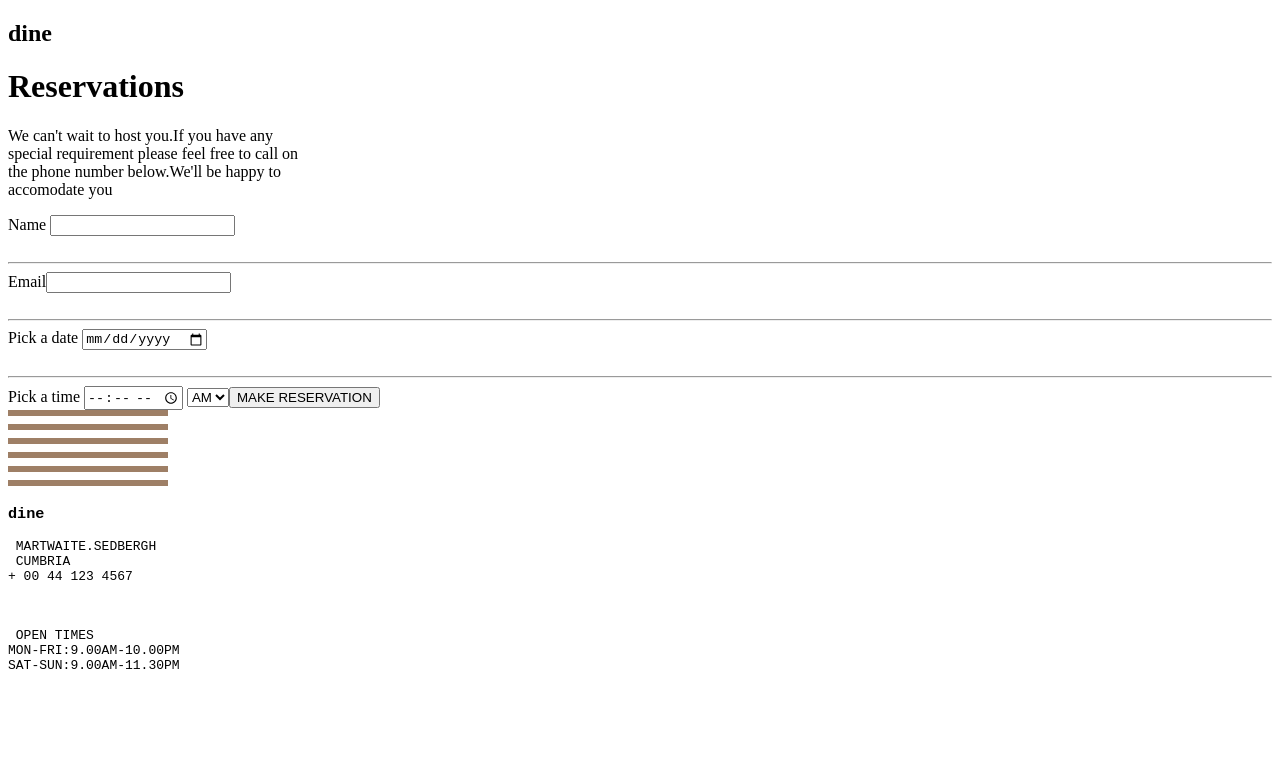
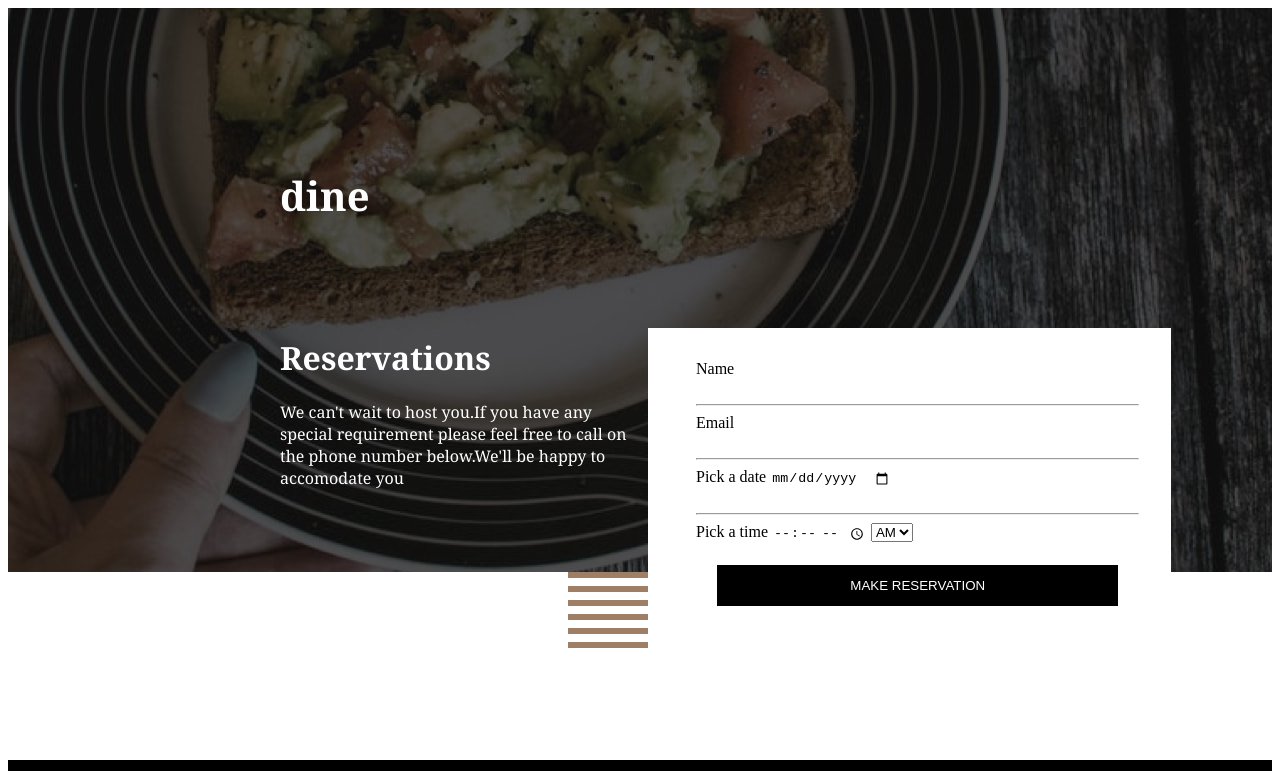
Before and after one commit to rosesdec/ONRAMP-WEEK-TWO, a plain HTML site: page starter-code/index.html in a window 1280 px wide. Shown: the top 771 px of the page. Drawn offline with Linux system fonts and the light colour scheme.

Commit message:
reservation

```diff
--- a/starter-code/reservation.css
+++ b/starter-code/reservation.css
@@ -1,4 +1,123 @@
-body{
-    background-image:/images/mobile.jpg;
+*{
+    box-sizing:border-box;
+}
+.container{
+    display:grid;
+    grid-template-rows: 3fr 1fr 0.8fr;
+}
+
+
+
+/* #image{
+    height:fit-content;
+} */
+
+.box{
+    /* text-align: left;
+    align-self:flex-start;
+    float:left */
+    display:flex;
+    flex-direction: column;
+}
+
+h2{
+    margin-top: 2em;
+    padding-bottom: 2em;
+    font-weight: 800;
+    font-size:40px
+}
+.dineup{
+margin-left: 7em;
+margin-top: 5em;
+font-family: Georgia, 'Times New Roman', Times, serif;
+padding-left: 10em;
+}
+
+
+.top{
+    background-image: url("utils/images/hero-bg-desktop.jpg");
+    color:white;
+    display:flex;
+    flex-direction: column;
+    text-align: left;
 
 }
+#mid{
+    /* height:10%; */
+    margin-top: 0em;
+    padding-left: 35em;
+    padding-right: -20em;
+    padding-top:-20em;
+    padding-bottom: 6em;
+    fill-rule: #9E7F66;
+     <svg xmlns="http://www.w3.org/2000/svg" width="160" height="76"><g fill="#9E7F66" fill-rule="evenodd"><path d="M0 70h160v6H0zM0 56h160v6H0zM0 42h160v6H0zM0 28h160v6H0zM0 14h160v6H0zM0 0h160v6H0z"/></g></svg>
+}
+
+   input{
+    border-bottom: none;
+    border-top: none;
+    border-left: none;
+    border-right: none;
+   }
+date{
+    border:none;
+    border-bottom: 1px dashed;
+}
+
+
+
+.footer{
+    background-color: black;
+    color:white;
+    display:flex;
+    flex-direction: row;
+
+}
+.submit{
+    color:white;
+    padding-right:5px;
+    margin:20px;
+    justify-content: center;
+    padding: 1em;
+    padding-right: 10em;
+    padding-left:10em;
+    border:0.8px solid;
+    box-sizing: content-box;
+    background-color: black;
+    text-align:justify;
+
+
+}
+
+
+.form-box{
+    color:black;
+    background-color: white;
+    margin-top: 20em;
+    margin-left: 40em;
+    margin-right: 12em;
+    margin-bottom: -5em;
+    padding-left: 3em;
+    padding-right:2em;
+    padding-top: 2em;
+min-height: 50%;
+    z-index:1;
+    position:absolute;
+    visibility: offset 10px;
+}
+
+@media{
+    max width:
+}
+pre{
+    margin:7em;
+    margin-top: 2em;
+    font-family: 'Courier New', Courier, monospace;
+    padding-left: -8em;
+    font-size: 15px;
+}
+
+h3{
+    font-size: 32px;
+    margin-top: -0.5em;
+}
```
Also changed, not shown: starter-code/reservation-week2.html (added, +15 -0 lines), starter-code/index.css (deleted), starter-code/utils/design/reservation-mobile-image.jpg (added).
